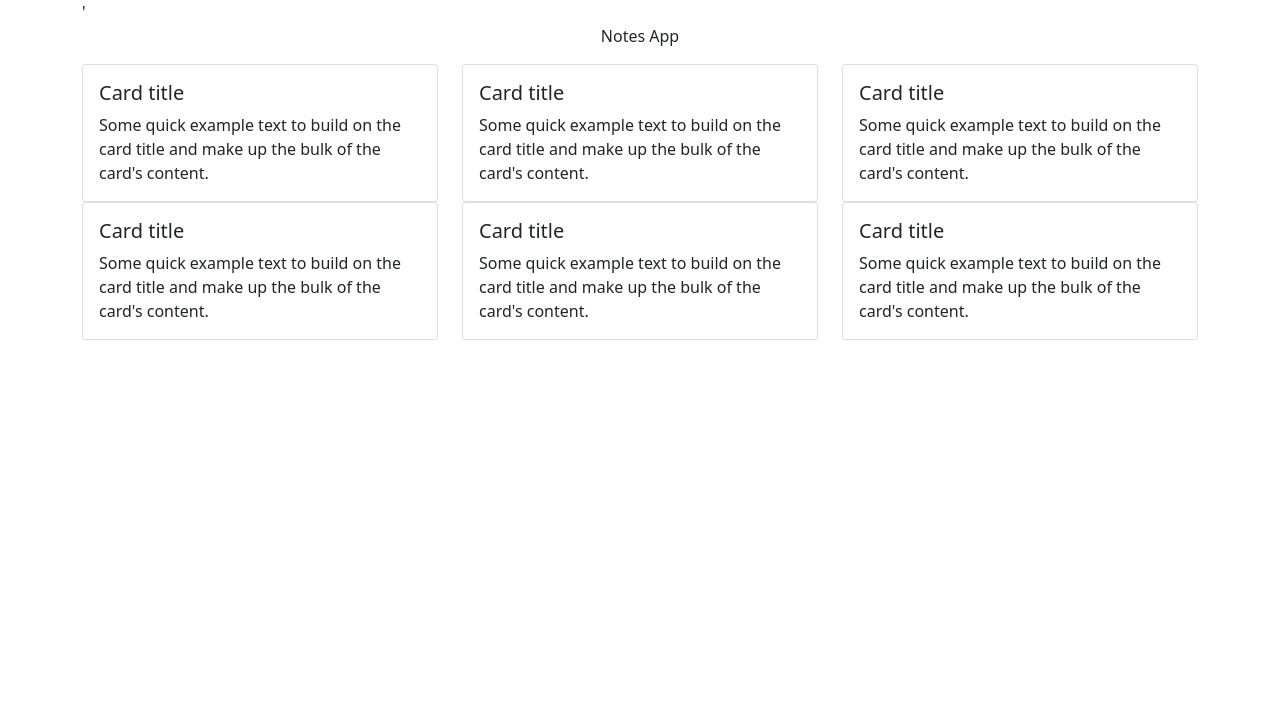
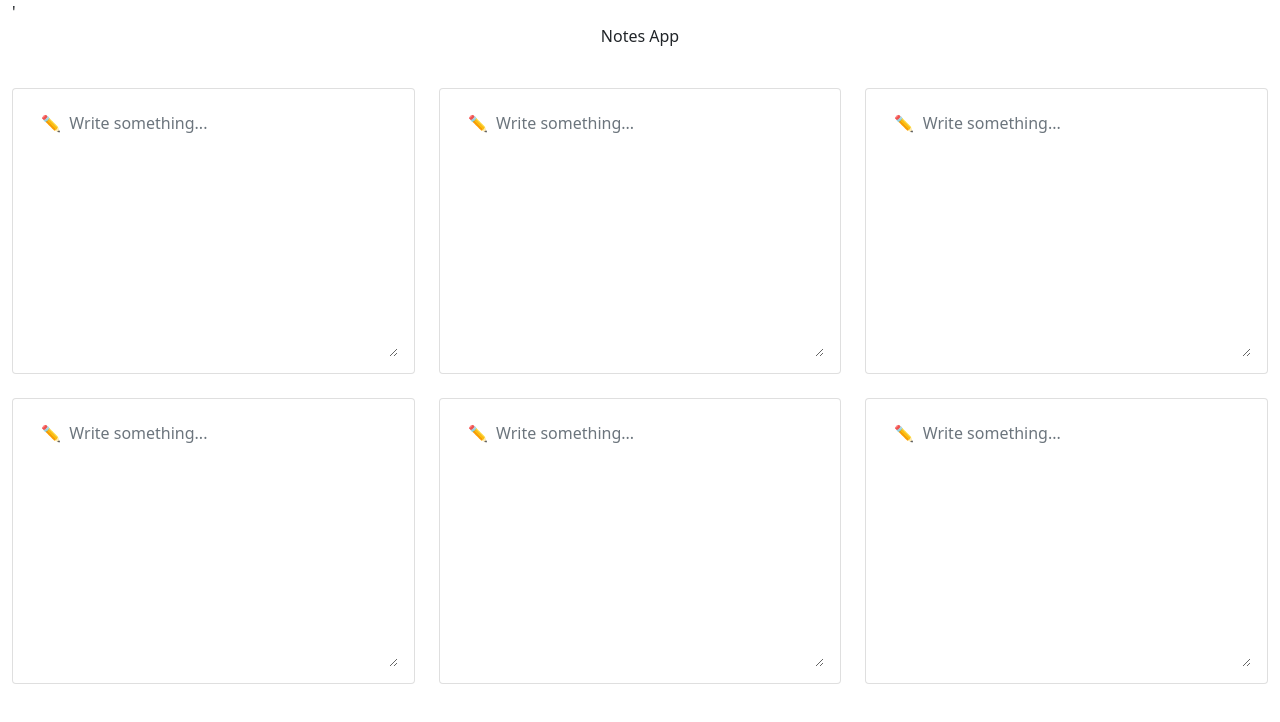
Before and after one commit to matthewyu23/messydesk-client, a React (Create React App) app: page / in a window 1280 px wide. Shown: the top 722 px of the page. Built offline with nearby package versions, Linux system fonts and the light colour scheme.

Commit message:
text input working

```diff
--- a/src/App.js
+++ b/src/App.js
@@ -1,7 +1,7 @@
 import NotesList from './components/NotesList';
 
 const App = () => {
-  return <div className='container'>'
+  return <div className='container-fluid'>'
     <p className='text-center font-italic'>Notes App</p>
     <NotesList />
   </div>;
--- a/src/components/Note.js
+++ b/src/components/Note.js
@@ -2,10 +2,11 @@ const Note = () => {
 
     return (
         <div className="note">
-            <div className="card">
+            <div className="card mt-4">
                 <div className="card-body">
-                    <h5 className="card-title">Card title</h5>
-                    <p className="card-text">Some quick example text to build on the card title and make up the bulk of the card's content.</p>
+                    <div class="form-group">
+                        <textarea class="form-control rounded-0 border-0 " id="exampleFormControlTextarea1" rows="10" placeholder="✏️  Write something..."></textarea>
+                    </div>
                 </div>
             </div>
         </div>
```
Also changed, not shown: src/components/NotesList.js (line endings or trailing spaces).
